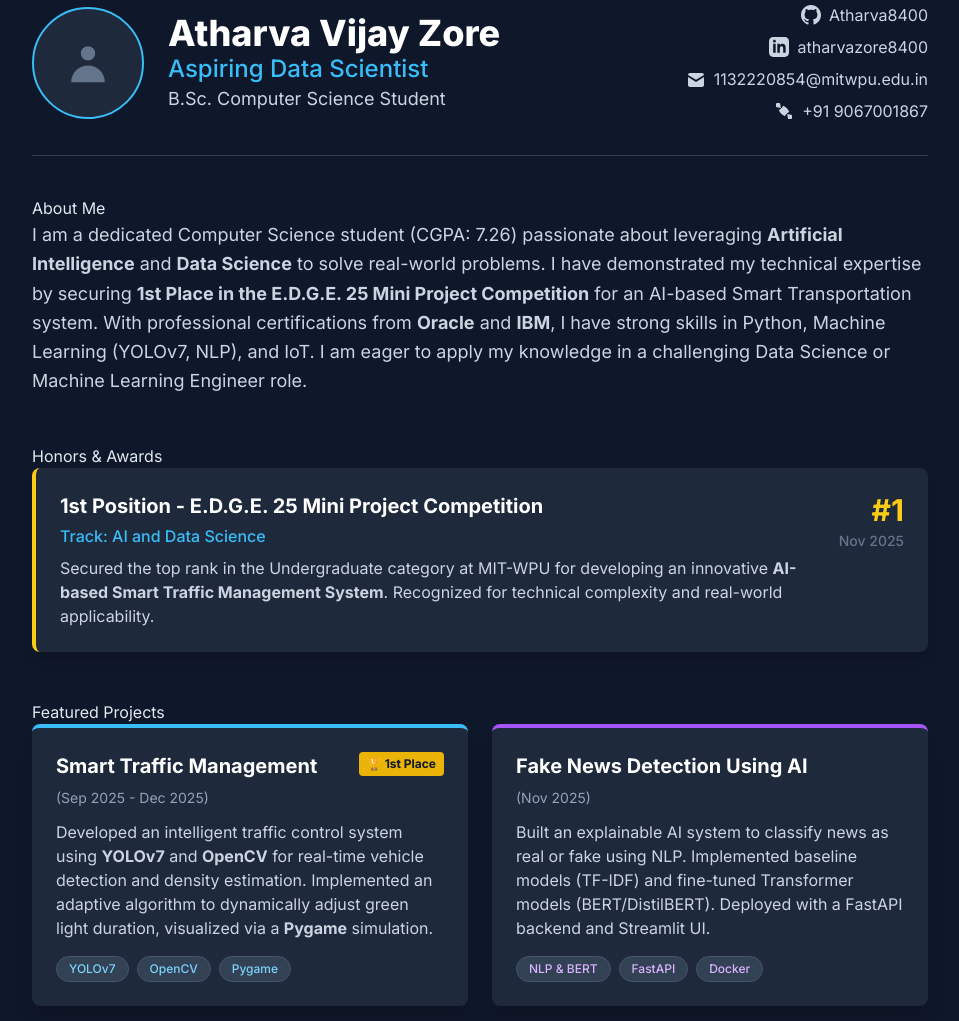
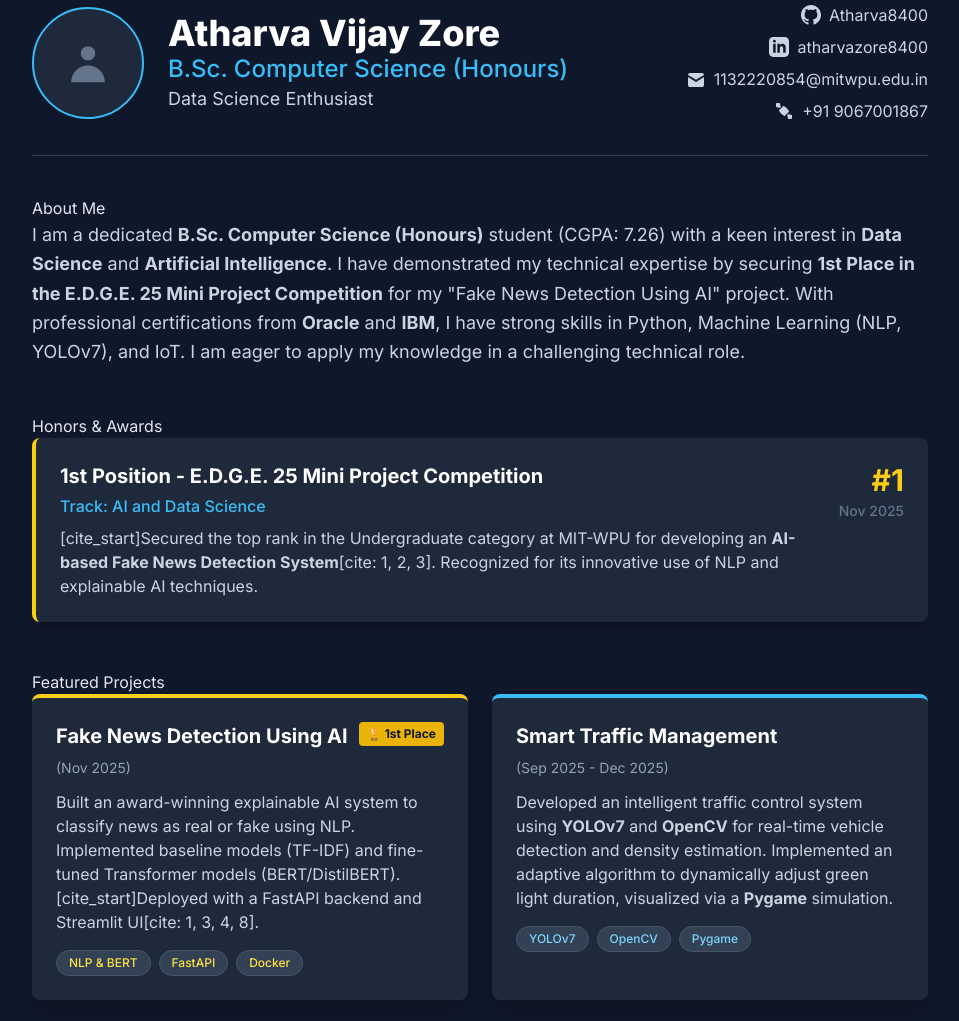
Before and after one commit to Atharva8400/Atharva8400.github.io, a plain HTML site: page index.html in a window 1280 px wide. Shown: the part 29-1050 px from the top of the page, without its empty margins (160-1119 px from the left). Drawn offline with nearby package versions, Linux system fonts and the light colour scheme.

Commit message:
Update portfolio details and project descriptions

```diff
--- a/index.html
+++ b/index.html
@@ -3,7 +3,7 @@
 <head>
     <meta charset="UTF-8">
     <meta name="viewport" content="width=device-width, initial-scale-1.0">
-    <title>Atharva Zore - Data Science Portfolio</title>
+    <title>Atharva Zore - Portfolio</title>
     <script src="https://cdn.tailwindcss.com"></script>
     <link rel="preconnect" href="https://fonts.googleapis.com">
     <link rel="preconnect" href="https://fonts.gstatic.com" crossorigin>
@@ -49,8 +49,8 @@
                 </div>
                 <div class="ml-4 md:ml-6">
                     <h1 class="text-3xl md:text-4xl font-extrabold text-white">Atharva Vijay Zore</h1>
-                    <p class="text-xl md:text-2xl font-medium text-sky-400">Aspiring Data Scientist</p>
-                    <p class="text-lg text-slate-300">B.Sc. Computer Science Student</p>
+                    <p class="text-xl md:text-2xl font-medium text-sky-400">B.Sc. Computer Science (Honours)</p>
+                    <p class="text-lg text-slate-300">Data Science Enthusiast</p>
                 </div>
             </div>
 
@@ -88,7 +88,7 @@
             <section id="about" class="mb-12">
                 <h2 class="section-header">About Me</h2>
                 <p class="text-slate-300 leading-relaxed text-lg">
-                    I am a dedicated Computer Science student (CGPA: 7.26) passionate about leveraging <strong>Artificial Intelligence</strong> and <strong>Data Science</strong> to solve real-world problems. I have demonstrated my technical expertise by securing <strong>1st Place in the E.D.G.E. 25 Mini Project Competition</strong> for an AI-based Smart Transportation system. With professional certifications from <strong>Oracle</strong> and <strong>IBM</strong>, I have strong skills in Python, Machine Learning (YOLOv7, NLP), and IoT. I am eager to apply my knowledge in a challenging Data Science or Machine Learning Engineer role.
+                    I am a dedicated <strong>B.Sc. Computer Science (Honours)</strong> student (CGPA: 7.26) with a keen interest in <strong>Data Science</strong> and <strong>Artificial Intelligence</strong>. I have demonstrated my technical expertise by securing <strong>1st Place in the E.D.G.E. 25 Mini Project Competition</strong> for my "Fake News Detection Using AI" project. With professional certifications from <strong>Oracle</strong> and <strong>IBM</strong>, I have strong skills in Python, Machine Learning (NLP, YOLOv7), and IoT. I am eager to apply my knowledge in a challenging technical role.
                 </p>
             </section>
 
@@ -102,7 +102,7 @@
                             <h3 class="text-xl font-bold text-white">1st Position - E.D.G.E. 25 Mini Project Competition</h3>
                             <p class="text-sky-400 font-medium mt-1">Track: AI and Data Science</p>
                             <p class="text-slate-300 mt-2 pr-4">
-                                Secured the top rank in the Undergraduate category at MIT-WPU for developing an innovative <strong>AI-based Smart Traffic Management System</strong>. Recognized for technical complexity and real-world applicability.
+                                [cite_start]Secured the top rank in the Undergraduate category at MIT-WPU for developing an <strong>AI-based Fake News Detection System</strong>[cite: 1, 2, 3]. Recognized for its innovative use of NLP and explainable AI techniques.
                             </p>
                         </div>
                         <div class="text-left sm:text-right mt-4 sm:mt-0 flex-shrink-0">
@@ -117,11 +117,24 @@
                 <h2 class="section-header">Featured Projects</h2>
                 <div class="grid md:grid-cols-2 gap-6">
 
-                    <div class="bg-slate-800 p-6 rounded-lg shadow-xl hover:shadow-2xl hover:scale-[1.02] transition-all border-t-4 border-sky-400">
+                     <div class="bg-slate-800 p-6 rounded-lg shadow-xl hover:shadow-2xl hover:scale-[1.02] transition-all border-t-4 border-yellow-400">
                         <div class="flex justify-between items-start mb-2">
-                            <h3 class="text-xl font-semibold text-white">Smart Traffic Management</h3>
+                            <h3 class="text-xl font-semibold text-white">Fake News Detection Using AI</h3>
                             <span class="bg-yellow-500 text-slate-900 text-xs font-bold px-2 py-1 rounded shadow-sm">🏆 1st Place</span>
                         </div>
+                        <span class="text-sm text-slate-400 block mb-3">(Nov 2025)</span>
+                        <p class="text-slate-300 mb-4">
+                            Built an award-winning explainable AI system to classify news as real or fake using NLP. Implemented baseline models (TF-IDF) and fine-tuned Transformer models (BERT/DistilBERT). [cite_start]Deployed with a FastAPI backend and Streamlit UI[cite: 1, 3, 4, 8].
+                        </p>
+                        <div class="flex flex-wrap gap-2">
+                            <span class="bg-slate-700 text-yellow-300 px-3 py-1 rounded-full text-xs font-medium border border-slate-600">NLP & BERT</span>
+                            <span class="bg-slate-700 text-yellow-300 px-3 py-1 rounded-full text-xs font-medium border border-slate-600">FastAPI</span>
+                            <span class="bg-slate-700 text-yellow-300 px-3 py-1 rounded-full text-xs font-medium border border-slate-600">Docker</span>
+                        </div>
+                    </div>
+
+                    <div class="bg-slate-800 p-6 rounded-lg shadow-xl hover:shadow-2xl hover:scale-[1.02] transition-all border-t-4 border-sky-400">
+                        <h3 class="text-xl font-semibold text-white mb-2">Smart Traffic Management</h3>
                         <span class="text-sm text-slate-400 block mb-3">(Sep 2025 - Dec 2025)</span>
                         <p class="text-slate-300 mb-4">
                             Developed an intelligent traffic control system using <strong>YOLOv7</strong> and <strong>OpenCV</strong> for real-time vehicle detection and density estimation. Implemented an adaptive algorithm to dynamically adjust green light duration, visualized via a <strong>Pygame</strong> simulation.
@@ -130,19 +143,6 @@
                             <span class="bg-slate-700 text-sky-300 px-3 py-1 rounded-full text-xs font-medium border border-slate-600">YOLOv7</span>
                             <span class="bg-slate-700 text-sky-300 px-3 py-1 rounded-full text-xs font-medium border border-slate-600">OpenCV</span>
                             <span class="bg-slate-700 text-sky-300 px-3 py-1 rounded-full text-xs font-medium border border-slate-600">Pygame</span>
-                        </div>
-                    </div>
-
-                    <div class="bg-slate-800 p-6 rounded-lg shadow-xl hover:shadow-2xl hover:scale-[1.02] transition-all border-t-4 border-purple-500">
-                        <h3 class="text-xl font-semibold text-white mb-2">Fake News Detection Using AI</h3>
-                        <span class="text-sm text-slate-400 block mb-3">(Nov 2025)</span>
-                        <p class="text-slate-300 mb-4">
-                            Built an explainable AI system to classify news as real or fake using NLP. Implemented baseline models (TF-IDF) and fine-tuned Transformer models (BERT/DistilBERT). Deployed with a FastAPI backend and Streamlit UI.
-                        </p>
-                        <div class="flex flex-wrap gap-2">
-                            <span class="bg-slate-700 text-purple-300 px-3 py-1 rounded-full text-xs font-medium border border-slate-600">NLP & BERT</span>
-                            <span class="bg-slate-700 text-purple-300 px-3 py-1 rounded-full text-xs font-medium border border-slate-600">FastAPI</span>
-                            <span class="bg-slate-700 text-purple-300 px-3 py-1 rounded-full text-xs font-medium border border-slate-600">Docker</span>
                         </div>
                     </div>
 
@@ -202,7 +202,7 @@
                     <div class="space-y-6">
                         <div class="relative pl-6 border-l-2 border-slate-700">
                             <div class="absolute -left-[9px] top-0 w-4 h-4 rounded-full bg-sky-500"></div>
-                            <h3 class="font-bold text-white text-lg">B.Sc, Computer Science</h3>
+                            <h3 class="font-bold text-white text-lg">B.Sc. Computer Science (Honours)</h3>
                             <p class="text-slate-400">MIT-WPU (Expected 2026)</p>
                             <p class="text-sky-300 font-medium">CGPA: 7.26</p>
                         </div>
```
